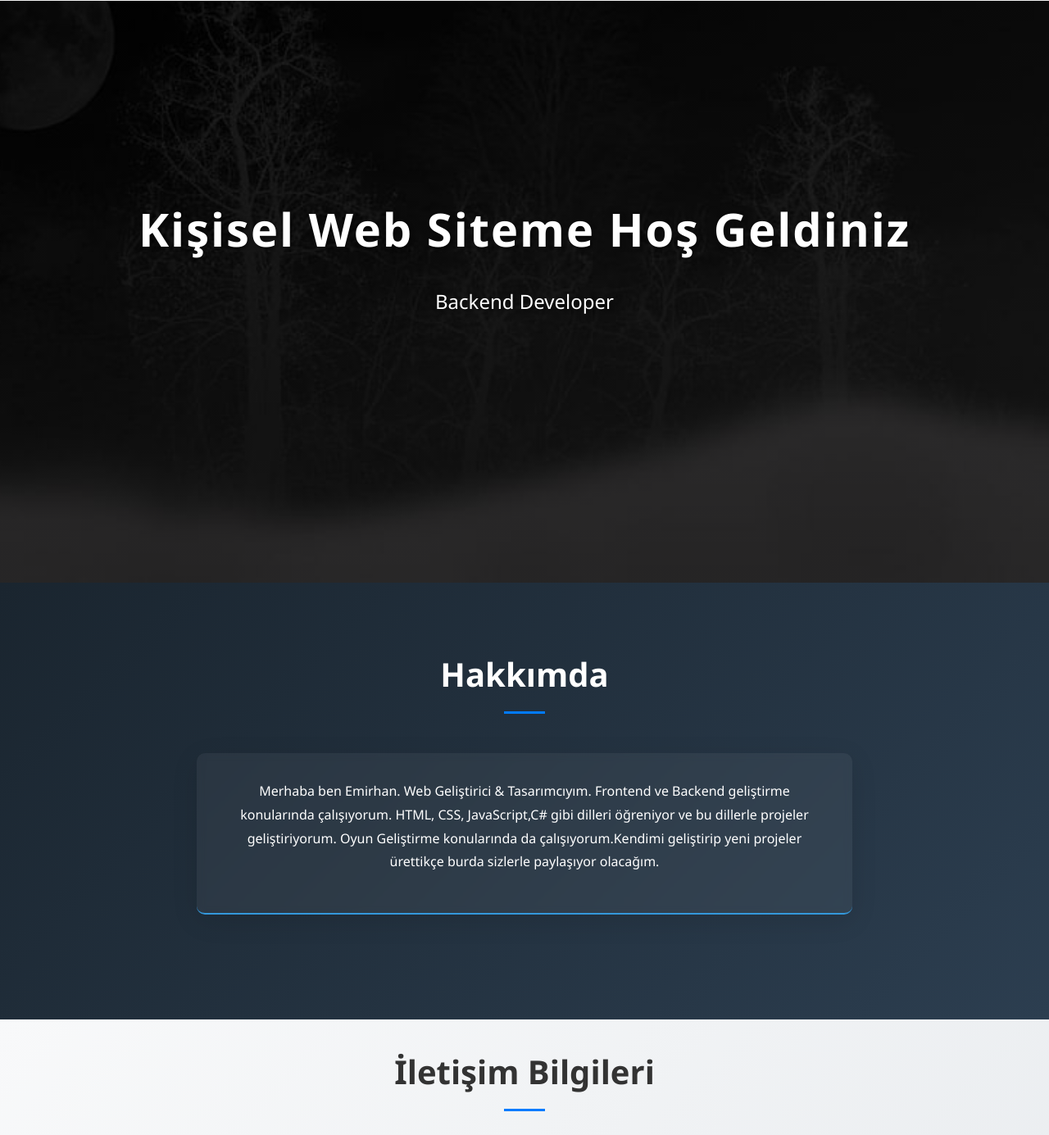
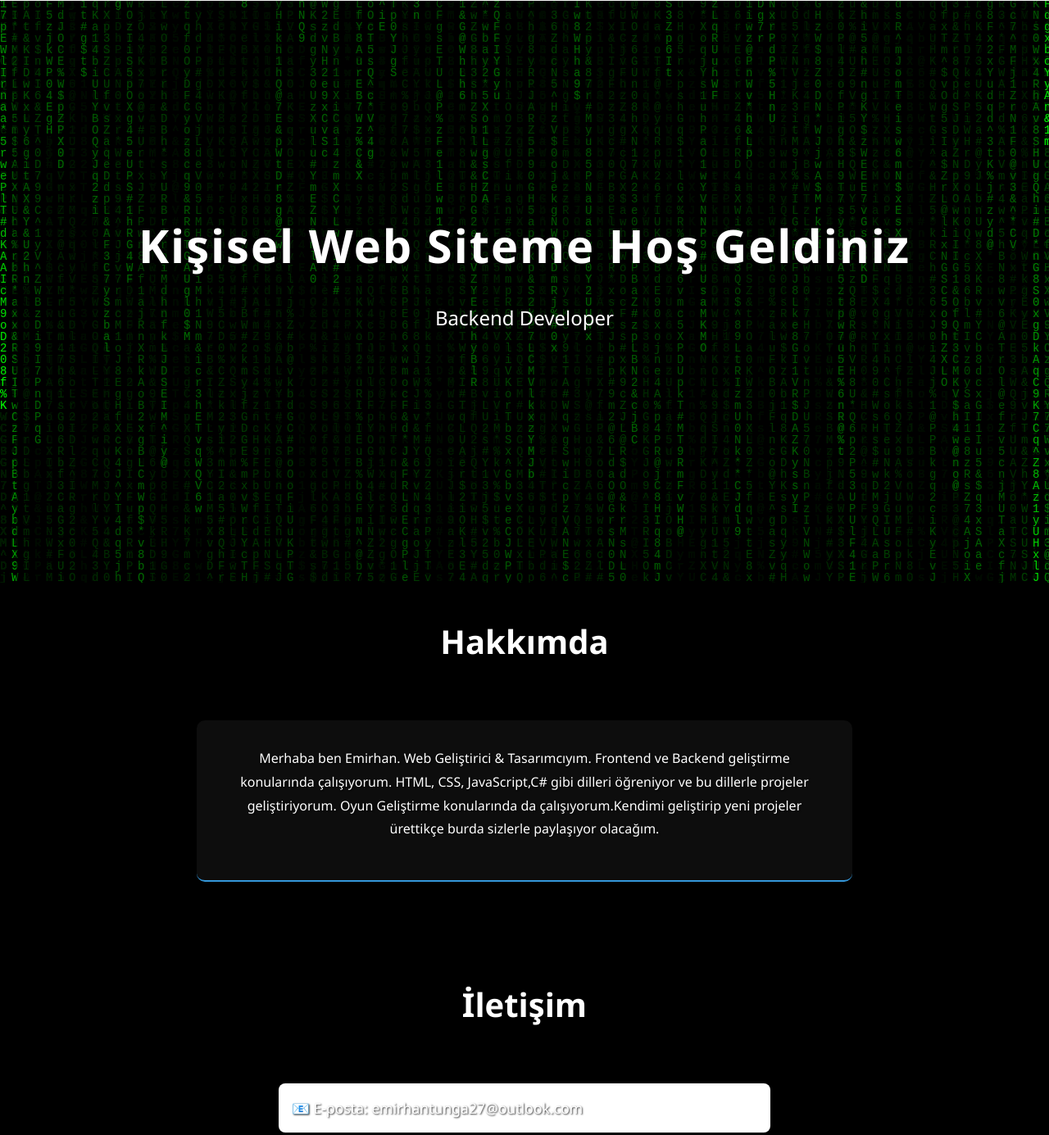
Before and after one commit to EmirhanTunga/websitem, a plain HTML site: page index.html in a window 1280 px wide. Shown: the part 89-1474 px from the top of the page at 82% size. Drawn offline with Linux system fonts and the light colour scheme.

Commit message:
Add files via upload

```diff
--- a/index.html
+++ b/index.html
@@ -5,8 +5,74 @@
     <meta name="viewport" content="width=device-width, initial-scale=1.0">
     <title>Kişisel Web Sitem</title>
     <link rel="stylesheet" href="style.css">
+    <style>
+        body {
+            margin: 0;
+            padding: 0;
+            min-height: 100vh;
+            background: #000;
+        }
+        #matrixCanvas {
+            position: fixed;
+            top: 0;
+            left: 0;
+            width: 100%;
+            height: 100%;
+            z-index: 1;
+            pointer-events: none;
+        }
+        main {
+            position: relative;
+            z-index: 2;
+            padding: 20px;
+        }
+        .hero-content {
+            padding: 20px;
+            border-radius: 8px;
+        }
+        .hero-content h1, .hero-content p {
+            color: white;
+            text-shadow: 1px 1px 2px rgba(0, 0, 0, 0.8);
+        }
+        #hakkimda {
+            padding: 20px;
+            border-radius: 8px;
+            margin-bottom: 30px;
+            background-color: rgba(0, 0, 0, 0.7);
+            box-shadow: 0 0 15px rgba(0, 0, 0, 0.5);
+        }
+        #hakkimda h2, #hakkimda p {
+            color: white;
+            text-shadow: 1px 1px 2px rgba(0, 0, 0, 0.8);
+        }
+        #iletisim {
+            padding: 20px;
+            border-radius: 8px;
+            margin-bottom: 30px;
+            background-color: rgba(0, 0, 0, 0.7);
+            box-shadow: 0 0 15px rgba(0, 0, 0, 0.5);
+        }
+        #iletisim h2, #iletisim p {
+            color: white;
+            text-shadow: 1px 1px 2px rgba(0, 0, 0, 0.8);
+        }
+        #iletisim .contact-details {
+            margin-top: 15px;
+        }
+        footer {
+            position: relative;
+            z-index: 2;
+            padding: 10px;
+            color: white;
+            text-shadow: 1px 1px 2px rgba(0, 0, 0, 0.8);
+            background-color: rgba(0, 0, 0, 0.7);
+            box-shadow: 0 0 15px rgba(0, 0, 0, 0.5);
+        }
+    </style>
 </head>
 <body>
+    <canvas id="matrixCanvas"></canvas>
+
     <header>
         <nav>
             <ul>
@@ -25,12 +91,11 @@
         <section id="anasayfa" class="hero">
             <div class="hero-content">
                 <h1>Kişisel Web Siteme Hoş Geldiniz</h1>
-
                 <p>Backend Developer</p>
             </div>
         </section>
 
-        <section id="hakkimda">
+        <section id="hakkimda" class="fade-in-section">
             <h2>Hakkımda</h2>
             <div class="about-content">
                 <p>
@@ -43,12 +108,11 @@
             </div>
         </section>
 
-        <section id="iletisim" class="contact-info">
-            <h2>İletişim Bilgileri</h2>
+        <section id="iletisim" class="fade-in-section">
+            <h2>İletişim</h2>
             <div class="contact-details">
                 <p>📧 E-posta: emirhantunga27@outlook.com</p>
                 <p>📱 Telefon: +90 551 075 0689</p>
-                <p><a href="https://www.instagram.com/emirhan_tunga/" target="_blank" class="social-link">📸 Instagram: @emirhan_tunga</a></p>
             </div>
         </section>
     </main>
@@ -56,5 +120,8 @@
     <footer>
         <p>&copy; 2025 Emirhan Tunga Yumurtaoğlu. Tüm hakları saklıdır.</p>
     </footer>
+
+    <script src="script.js"></script>
+    <script src="matrix.js"></script>
 </body>
 </html>
--- /dev/null
+++ b/matrix.js
@@ -0,0 +1,49 @@
+const canvas = document.getElementById('matrixCanvas');
+const ctx = canvas.getContext('2d');
+
+// Canvas boyutunu pencere boyutuna ayarla
+function resizeCanvas() {
+    canvas.width = window.innerWidth;
+    canvas.height = window.innerHeight;
+}
+
+resizeCanvas();
+window.addEventListener('resize', resizeCanvas);
+
+// Matrix karakterleri
+const chars = 'ABCDEFGHIJKLMNOPQRSTUVWXYZabcdefghijklmnopqrstuvwxyz0123456789@#$%^&*';
+const charArray = chars.split('');
+
+const fontSize = 14;
+const columns = canvas.width / fontSize;
+
+// Her sütun için y pozisyonları
+const drops = [];
+for (let i = 0; i < columns; i++) {
+    drops[i] = 1;
+}
+
+// Matrix yağmuru efekti
+function draw() {
+    // Arka planı daha saydam yap
+    ctx.fillStyle = 'rgba(0, 0, 0, 0.02)';
+    ctx.fillRect(0, 0, canvas.width, canvas.height);
+
+    // Karakterleri daha parlak yap
+    ctx.fillStyle = '#0F0';
+    ctx.font = fontSize + 'px monospace';
+
+    for (let i = 0; i < drops.length; i++) {
+        const text = charArray[Math.floor(Math.random() * charArray.length)];
+        ctx.fillText(text, i * fontSize, drops[i] * fontSize);
+
+        if (drops[i] * fontSize > canvas.height && Math.random() > 0.975) {
+            drops[i] = 0;
+        }
+
+        drops[i]++;
+    }
+}
+
+// Animasyonu başlat
+setInterval(draw, 33);
--- /dev/null
+++ b/script.js
@@ -0,0 +1,18 @@
+// Scroll animasyonları için
+document.addEventListener('DOMContentLoaded', function() {
+    const fadeElements = document.querySelectorAll('.fade-in-section');
+
+    function checkFade() {
+        fadeElements.forEach(element => {
+            const elementTop = element.getBoundingClientRect().top;
+            const elementVisible = 150;
+
+            if (elementTop < window.innerHeight - elementVisible) {
+                element.classList.add('is-visible');
+            }
+        });
+    }
+
+    window.addEventListener('scroll', checkFade);
+    checkFade();
+});
--- a/style.css
+++ b/style.css
@@ -10,6 +10,7 @@ body {
     font-family: 'Segoe UI', Tahoma, Geneva, Verdana, sans-serif;
     line-height: 1.6; /* Satır yüksekliği */
     color: #333; /* Metin rengi */
+    animation: pageLoad 1s ease-out;
 }
 
 /* Üst menü çubuğunun stilini belirler */
@@ -48,9 +49,10 @@ nav ul li a {
     text-decoration: none;
     color: #333;
     font-weight: 500;
-    transition: color 0.3s;
+    transition: all 0.3s;
     position: relative;
     padding: 0.5rem 0;
+    overflow: hidden;
 }
 
 /* Menü bağlantılarının altında görünecek çizginin stilini belirler */
@@ -66,8 +68,9 @@ nav ul li a::after {
 }
 
 /* Fare ile üzerine gelindiğinde alt çizgiyi gösterir */
-nav ul li a:hover::after {
-    width: 100%;
+nav ul li a:hover {
+    color: #007bff;
+    transform: translateY(-2px);
 }
 
 /* Ana görsel bölümünün stilini belirler */
@@ -76,11 +79,26 @@ nav ul li a:hover::after {
     display: flex;
     align-items: center;
     justify-content: center;
-    background-image: linear-gradient(rgba(0, 0, 0, 0.5), rgba(0, 0, 0, 0.5)), url('background.jpg');
-    background-size: cover;
+    background-image: none; /* Eski arka planı kaldır */
+    position: relative;
+    z-index: 1;
+    animation: gradientMove 15s ease infinite;
+    background-size: 200% 200%;
     background-position: center;
     background-attachment: fixed; /* Paralaks efekti için */
     text-align: center;
+}
+
+/* İçeriklerin okunabilir olması için arka plan ekleyelim */
+.hero::before {
+    content: '';
+    position: absolute;
+    top: 0;
+    left: 0;
+    width: 100%;
+    height: 100%;
+    background: rgba(0, 0, 0, 0.6);
+    z-index: -1;
 }
 
 /* Ana görsel içeriğinin stilini belirler */
@@ -118,7 +136,7 @@ section h2 {
 
 /* Hakkımda bölümünün stilini belirler */
 #hakkimda {
-    background: linear-gradient(135deg, #1a252f 0%, #2c3e50 100%);
+    background: rgba(26, 37, 47, 0.9);
     position: relative;
     overflow: hidden;
     color: #fff;
@@ -140,6 +158,13 @@ section h2 {
     border-bottom: 2px solid #3498db;
     padding-bottom: 3rem;
     line-height: 1.8;
+    transition: all 0.3s ease;
+    cursor: pointer;
+}
+
+.about-content:hover {
+    transform: translateY(-10px);
+    box-shadow: 0 15px 45px rgba(0, 0, 0, 0.2);
 }
 
 /* Alt bilgi bölümünün stilini belirler */
@@ -178,14 +203,17 @@ footer p {
     border-radius: 8px;
     background: white;
     box-shadow: 0 2px 10px rgba(0, 0, 0, 0.05);
-    transition: transform 0.3s ease;
+    transition: all 0.3s ease;
+    transform-style: preserve-3d;
+    perspective: 1000px;
     font-size: 1.1rem;
     color: #333;
 }
 
 /* İletişim kartlarının hover efektini belirler */
 .contact-details p:hover {
-    transform: translateY(-3px);
+    transform: translateY(-5px) rotateX(10deg);
+    box-shadow: 0 15px 30px rgba(0, 0, 0, 0.1);
 }
 
 /* Sosyal medya bağlantılarının stilini belirler */
@@ -210,17 +238,18 @@ footer p {
 /* Arama kutusunun stilini belirler */
 .search-input {
     padding: 0.5rem 1rem;
-    border: 1px solid #ddd;
+    border: 2px solid transparent;
     border-radius: 20px;
     outline: none;
     width: 200px;
-    transition: all 0.3s;
+    transition: all 0.3s ease;
 }
 
 /* Arama kutusu odaklandığında stilini belirler */
 .search-input:focus {
+    width: 250px;
     border-color: #007bff;
-    box-shadow: 0 0 5px rgba(0,123,255,0.3);
+    box-shadow: 0 0 15px rgba(0, 123, 255, 0.2);
 }
 
 /* Arama butonunun stilini belirler */
@@ -312,7 +341,58 @@ h2::after {
     bottom: 0;
     left: 50%;
     transform: translateX(-50%);
-    width: 50px;
+    width: 0;
     height: 3px;
     background: #007bff;
+    transition: width 0.5s ease;
 }
+
+h2:hover::after {
+    width: 100px;
+}
+
+/* Yeni animasyonlar ekleyelim */
+@keyframes pageLoad {
+    from {
+        opacity: 0;
+        transform: translateY(-20px);
+    }
+    to {
+        opacity: 1;
+        transform: translateY(0);
+    }
+}
+
+@keyframes gradientMove {
+    0% {
+        background-position: 0% 50%;
+    }
+    50% {
+        background-position: 100% 50%;
+    }
+    100% {
+        background-position: 0% 50%;
+    }
+}
+
+/* Görünüm animasyonu için yeni class */
+.fade-in-section {
+    opacity: 0;
+    transform: translateY(20px);
+    transition: all 1s ease-out;
+}
+
+.fade-in-section.is-visible {
+    opacity: 1;
+    transform: translateY(0);
+}
+
+/* Canvas stilini ekleyelim */
+#matrixCanvas {
+    position: fixed;
+    top: 0;
+    left: 0;
+    width: 100%;
+    height: 100%;
+    z-index: -1; /* Diğer içeriklerin arkasında kalması için */
+}
```
